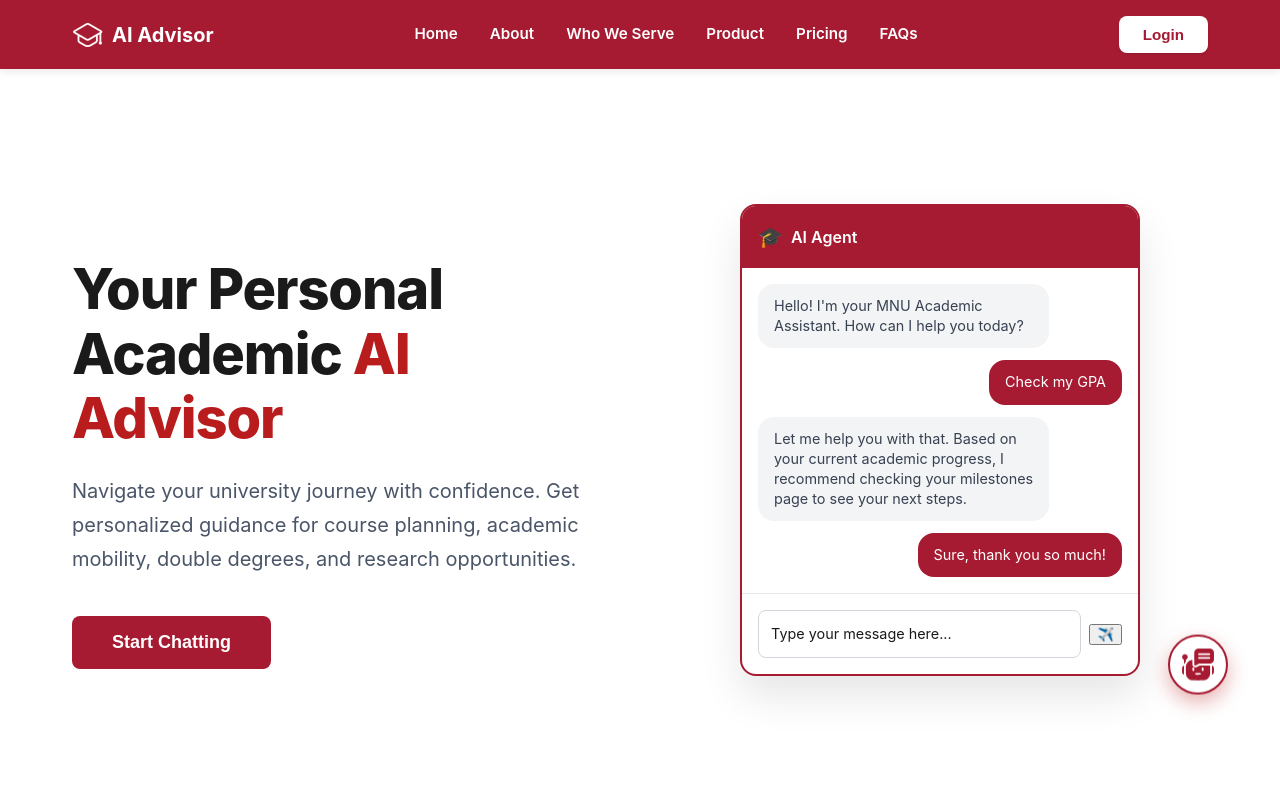
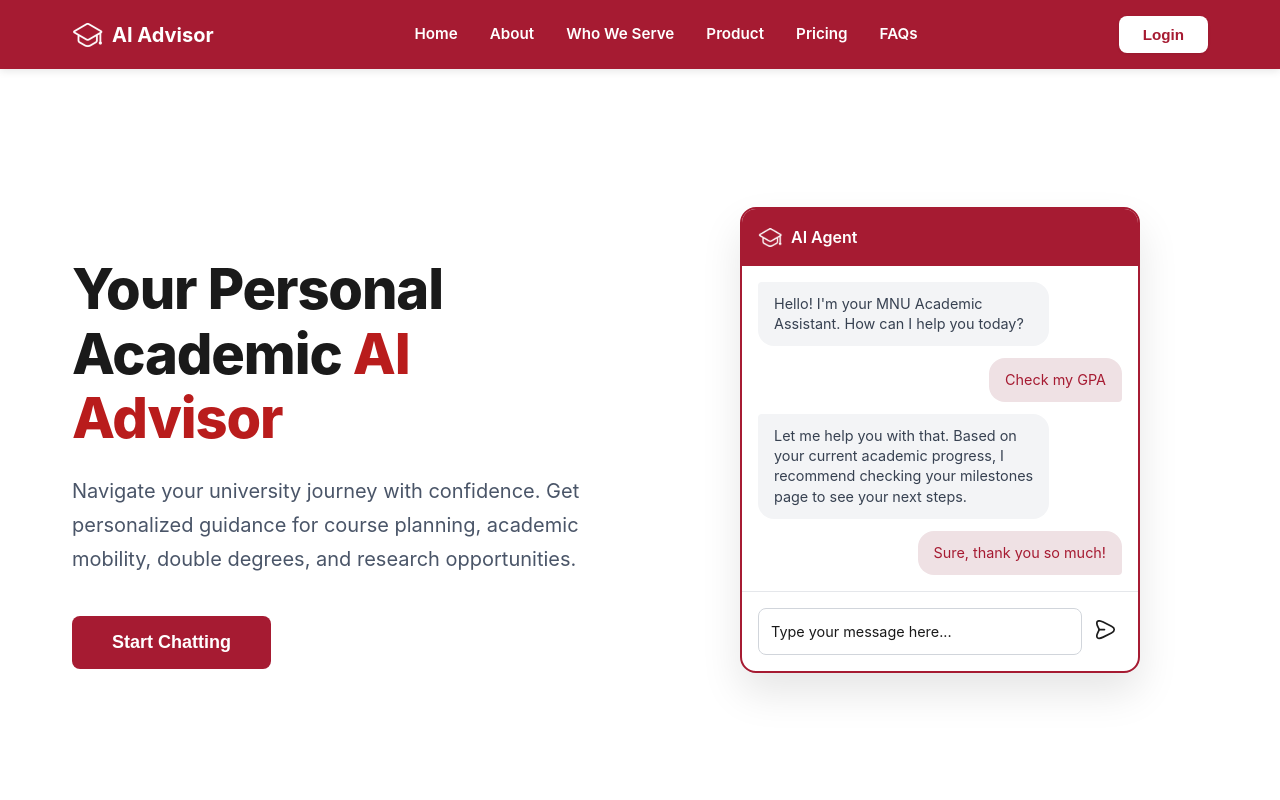
Before and after one commit to MariyamDp/AI-student-advisor, a React (Vite) app in the folder client/: page / in a window 1280 px wide. Shown: the top 800 px of the page. Built offline with nearby package versions, Linux system fonts and the light colour scheme.

Commit message:
fix: update chat messages design

```diff
--- a/client/src/components/chat/ChatMessages.css
+++ b/client/src/components/chat/ChatMessages.css
@@ -47,7 +47,6 @@
   display: flex;
   flex-direction: column;
   gap: 0.25rem;
-  background-color: transparent !important;
 }
 
 .message-text {
@@ -67,7 +66,7 @@
 .user-message .message-text {
   background-color: #efe1e4;
   color: var(--primary-red);
-  border-top-right-radius: 0.25rem;
+  border-bottom-right-radius: 0.25rem;
 }
 
 .message-time {
--- a/client/src/components/hero/ChatPreview.css
+++ b/client/src/components/hero/ChatPreview.css
@@ -34,7 +34,7 @@
   font-size: 1.25rem;
 }
 
-.chat-messages {
+.chat-messages-preview {
   padding: 1rem;
   min-height: 200px;
   display: flex;
@@ -47,29 +47,31 @@
   max-width: 80%;
 }
 
-.ai-message {
+.ai-message-preview {
   align-self: flex-start;
 }
 
-.user-message {
+.user-message-preview {
   align-self: flex-end;
 }
 
-.message-content {
+.message-content-preview {
   padding: 0.75rem 1rem;
   border-radius: 1rem;
   font-size: 0.9rem;
   line-height: 1.4;
 }
 
-.ai-message .message-content {
+.ai-message-preview .message-content-preview {
   background-color: #f3f4f6;
   color: #374151;
+  border-top-left-radius: 0.25rem;
 }
 
-.user-message .message-content {
-  background-color: var(--primary-red);
-  color: white;
+.user-message-preview .message-content-preview {
+  background-color: #efe1e4;
+  color: var(--primary-red);
+  border-bottom-right-radius: 0.25rem;
 }
 
 .chat-input {
@@ -93,44 +95,13 @@
   border-color: var(--primary-red);
 }
 
-/* .send-btn {
-  background-color: var(--primary-red);
-  color: white;
+.send-btn-preview {
+  background-color: transparent;
   border: none;
-  border-radius: 0.5rem;
-  padding: 0.75rem;
-  cursor: pointer;
-  font-size: 1rem;
-  transition: all 0.2s ease;
-  display: flex;
-  align-items: center;
-  justify-content: center;
+  width: 32px;
 }
-
-.send-btn:hover {
-  background-color: #991b1b;
-  transform: scale(1.05);
-} */
-
-.floating-chat-icon {
-  position: absolute;
-  bottom: -20px;
-  right: -20px;
-  width: 60px;
-  height: 60px;
-  background-color: #ffffff;
-  border-radius: 50%;
-  border: 2px solid var(--primary-red);
-  display: flex;
-  align-items: center;
-  justify-content: center;
-  box-shadow: 0 8px 20px rgba(185, 28, 28, 0.35);
-  animation: float 3s ease-in-out infinite;
-}
-
-.floating-chat-icon .logo-icon {
-  font-size: 1.5rem;
-  color: white;
+.send-btn-preview img {
+  width: 100%;
 }
 
 @keyframes float {
@@ -154,11 +125,4 @@
   .chat-preview {
     max-width: 300px;
   }
-
-  .floating-chat-icon {
-    width: 50px;
-    height: 50px;
-    bottom: -15px;
-    right: -15px;
-  }
 }
--- a/client/src/components/hero/ChatPreview.tsx
+++ b/client/src/components/hero/ChatPreview.tsx
@@ -1,5 +1,6 @@
-import botIcon from '../../assets/botIcon.svg';
 import './ChatPreview.css';
+import SendButton from '../../assets/arrow.svg';
+import LogoIcon from '../../assets/icon.svg';
 
 const ChatPreview = () => {
   return (
@@ -7,42 +8,40 @@ const ChatPreview = () => {
       <div className="chat-preview">
         <div className="chat-header">
           <div className="chat-logo">
-            <span className="logo-icon">🎓</span>
+            <img src={LogoIcon} alt="logo icon" />
             <span>AI Agent</span>
           </div>
         </div>
 
-        <div className="chat-messages">
-          <div className="message ai-message">
-            <div className="message-content">
+        <div className="chat-messages-preview">
+          <div className="message ai-message-preview">
+            <div className="message-content-preview">
               Hello! I'm your MNU Academic Assistant. How can I help you today?
             </div>
           </div>
 
-          <div className="message user-message">
-            <div className="message-content">Check my GPA</div>
+          <div className="message user-message-preview">
+            <div className="message-content-preview">Check my GPA</div>
           </div>
 
-          <div className="message ai-message">
-            <div className="message-content">
+          <div className="message ai-message-preview">
+            <div className="message-content-preview">
               Let me help you with that. Based on your current academic progress, I recommend
               checking your milestones page to see your next steps.
             </div>
           </div>
 
-          <div className="message user-message">
-            <div className="message-content">Sure, thank you so much!</div>
+          <div className="message user-message-preview">
+            <div className="message-content-preview">Sure, thank you so much!</div>
           </div>
         </div>
 
         <div className="chat-input">
           <div className="message-input">Type your message here...</div>
-          <button className="send-btn">✈️</button>
+          <button className="send-btn-preview">
+            <img src={SendButton} alt="send button" />
+          </button>
         </div>
-      </div>
-
-      <div className="floating-chat-icon">
-        <img src={botIcon} alt="bot icon" width={32} height={32} />
       </div>
     </div>
   );
```
